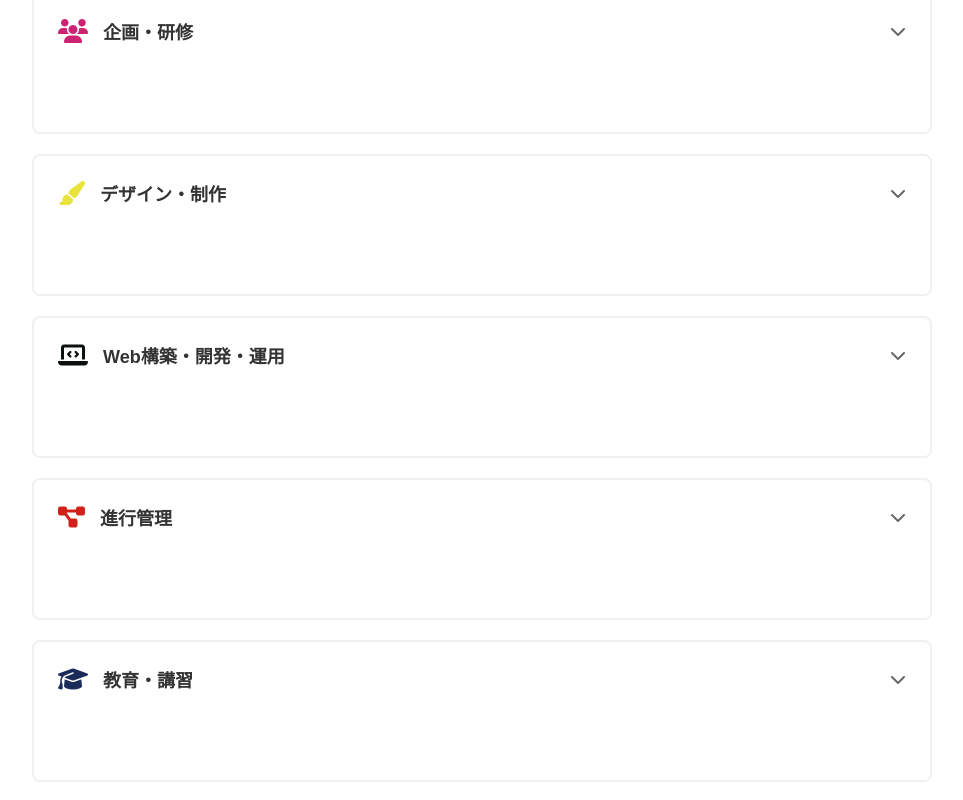
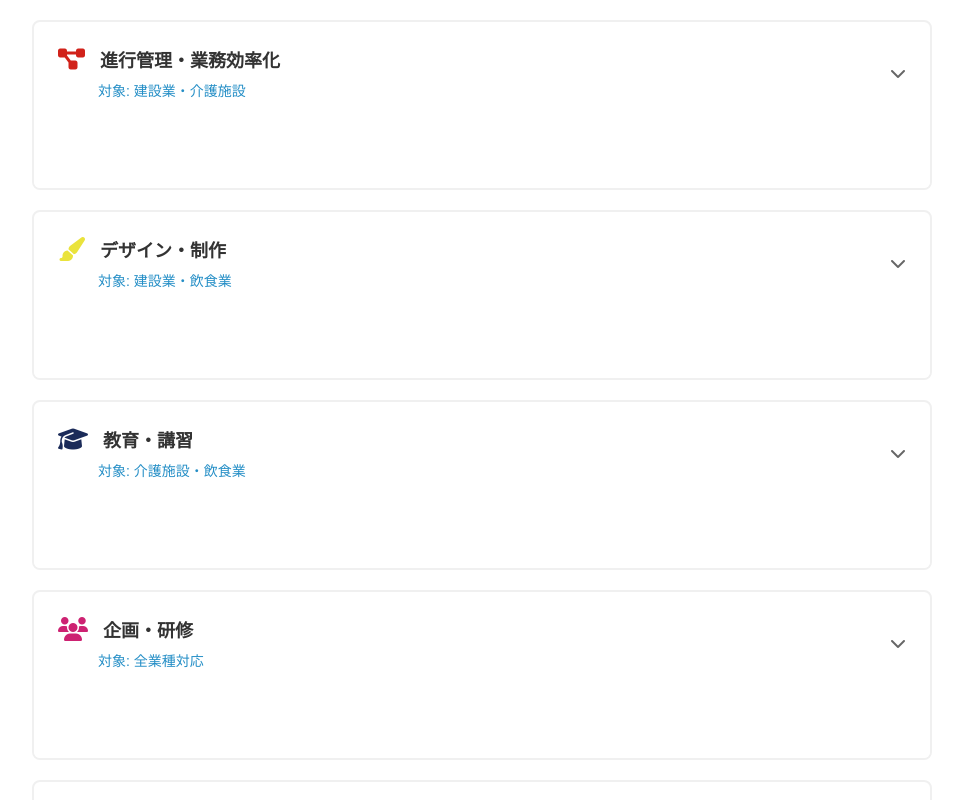
Before and after one commit to tokomaramuki1234/mitsulu-homepage, a Next.js app: page / in a window 1280 px wide. Shown: the part 6840-7640 px from the top of the page, without its empty margins (158-1121 px from the left). Built offline with nearby package versions, Linux system fonts and the light colour scheme.

Commit message:
feat: Update ConcernsSection with industry prioritization and homepage terminology (Phase 6)

```diff
--- a/components/ConcernsSection.tsx
+++ b/components/ConcernsSection.tsx
@@ -4,11 +4,95 @@ import styles from '../styles/Home.module.css';
 import SectionCta from './SectionCta';
 
 const concernsData = [
+  // 優先業種（建設業・介護施設・飲食業）の悩みを上位に配置
+  {
+    id: 'web',
+    icon: 'fas fa-laptop-code',
+    color: '#0A0F0F', // セミメインカラー：Black
+    title: 'ホームページ構築・運用',
+    industry: '建設業・飲食業',
+    items: [
+      'ホームページを作りたい。自分だけのメールアドレスがほしい。',
+      'ホームページを作ったが、全く問い合わせが来ない。',
+      'ホームページの更新方法が分からず放置している。',
+      'SNSで情報発信したいが、やり方が分からない。',
+      'ホームページのアクセス解析をしたいが、Google Analyticsが難しい。',
+      'メールマガジンやニュースレターを始めたい。',
+      'SNS広告を出したいが、運用方法が分からない。',
+      'ECサイトを立ち上げたいが、どのプラットフォームがいいか分からない。'
+    ]
+  },
+  {
+    id: 'management',
+    icon: 'fas fa-diagram-project',
+    color: '#D1221A', // サブカラー：Red
+    title: '進行管理・業務効率化',
+    industry: '建設業・介護施設',
+    items: [
+      '紙ベースで顧客管理をしているが、効率が悪い。システム化したい。',
+      '見積書作成に時間がかかりすぎている。テンプレート化したい。',
+      '過去の顧客データが埋もれていて活用できていない。',
+      'プロジェクトの進行管理が苦手。外部の目が欲しい。',
+      '業務フローを整理したいが、どこから手をつければいいか分からない。',
+      '社内マニュアルを作りたいが、時間がない。',
+      '働き方改革を進めたいが、何から始めればいいか分からない。',
+      '複数の外注先との調整が大変。まとめて任せたい。'
+    ]
+  },
+  {
+    id: 'design',
+    icon: 'fas fa-paint-brush',
+    color: '#EAE33C', // メインカラー：Yellow
+    title: 'デザイン・制作',
+    industry: '建設業・飲食業',
+    items: [
+      'チラシや名刺のデザインを頼みたいが、どこに頼めばいいか分からない。',
+      '名刺とホームページのデザインがバラバラで統一感がない。',
+      '会社案内のパンフレットを作りたい。',
+      'イベントのポスターやフライヤーを作りたい。',
+      'ロゴマークを作りたいが、デザイナーへの伝手がない。',
+      'ブランドイメージを統一したいが、どうすればいいか分からない。',
+      '商品・サービスの魅力を伝える動画を作りたい。'
+    ]
+  },
+  {
+    id: 'education',
+    icon: 'fas fa-graduation-cap',
+    color: '#1B2B59', // サブカラー：Navy
+    title: '教育・講習',
+    industry: '介護施設・飲食業',
+    items: [
+      'パソコン、スマホの操作が分からない。もっと上手に使いたい。',
+      'Excelやパワポの使い方を教えてほしい。',
+      'AIツールを仕事に活かしたいが、どこから始めればいいか分からない。',
+      'スタッフのITリテラシーが低く、デジタル化が進まない。',
+      '動画編集を覚えたいが、独学では難しい。',
+      'デザインソフト（Adobe Photoshop、Illustrator、Premiere proなど）を使えるようになりたい。',
+      '日本語教育のプログラムを用意したい。',
+      '外国人スタッフとのコミュニケーションがうまくいかない。',
+      'タブレットを授業で使いたいが、設定が分からない。'
+    ]
+  },
+  {
+    id: 'planning',
+    icon: 'fas fa-users',
+    color: '#CD2272', // メインカラー：Magenta
+    title: '企画・研修',
+    industry: '全業種対応',
+    items: [
+      '新人研修のプログラムを作りたいが、ノウハウがない。',
+      'チームビルディングのイベントを企画したい。',
+      '社員のモチベーションを上げる施策を考えたい。',
+      '採用活動を強化したいが、アピール方法が分からない。',
+      '後継者育成のプログラムを作りたい。'
+    ]
+  },
   {
     id: 'facilitation',
     icon: 'fas fa-microphone',
     color: '#248EC6', // メインカラー：Cyan
     title: 'ファシリテーション',
+    industry: '全業種対応',
     items: [
       '会議がいつも長引いて結論が出ない。進行を任せたい。',
       '社内のコミュニケーションが希薄。活性化させたい。',
@@ -18,81 +102,11 @@ const concernsData = [
     ]
   },
   {
-    id: 'planning',
-    icon: 'fas fa-users',
-    color: '#CD2272', // メインカラー：Magenta
-    title: '企画・研修',
-    items: [
-      '新人研修のプログラムを作りたいが、ノウハウがない。',
-      'チームビルディングのイベントを企画したい。',
-      '社員のモチベーションを上げる施策を考えたい。',
-      '採用活動を強化したいが、アピール方法が分からない。',
-      '後継者育成のプログラムを作りたい。'
-    ]
-  },
-  {
-    id: 'design',
-    icon: 'fas fa-paint-brush',
-    color: '#EAE33C', // メインカラー：Yellow
-    title: 'デザイン・制作',
-    items: [
-      'チラシや名刺のデザインを頼みたいが、どこに頼めばいいか分からない。',
-      '会社案内のパンフレットを作りたい。',
-      'イベントのポスターやフライヤーを作りたい。',
-      'ロゴマークを作りたいが、デザイナーへの伝手がない。',
-      'ブランドイメージを統一したいが、どうすればいいか分からない。',
-      '商品・サービスの魅力を伝える動画を作りたい。'
-    ]
-  },
-  {
-    id: 'web',
-    icon: 'fas fa-laptop-code',
-    color: '#0A0F0F', // セミメインカラー：Black
-    title: 'Web構築・開発・運用',
-    items: [
-      'ホームページを作りたい。自分だけのメールアドレスがほしい。',
-      'Webサイトの更新方法が分からず放置している。',
-      'SNSで情報発信したいが、やり方が分からない。',
-      'Webサイトのアクセス解析をしたいが、Google Analyticsが難しい。',
-      'メールマガジンやニュースレターを始めたい。',
-      'SNS広告を出したいが、運用方法が分からない。',
-      'ECサイトを立ち上げたいが、どのプラットフォームがいいか分からない。'
-    ]
-  },
-  {
-    id: 'management',
-    icon: 'fas fa-diagram-project',
-    color: '#D1221A', // サブカラー：Red
-    title: '進行管理',
-    items: [
-      'プロジェクトの進行管理が苦手。外部の目が欲しい。',
-      '業務フローを整理したいが、どこから手をつければいいか分からない。',
-      '社内マニュアルを作りたいが、時間がない。',
-      '働き方改革を進めたいが、何から始めればいいか分からない。',
-      '複数の外注先との調整が大変。まとめて任せたい。'
-    ]
-  },
-  {
-    id: 'education',
-    icon: 'fas fa-graduation-cap',
-    color: '#1B2B59', // サブカラー：Navy
-    title: '教育・講習',
-    items: [
-      'パソコン、スマホの操作が分からない。もっと上手に使いたい。',
-      'Excelやパワポの使い方を教えてほしい。',
-      'AIツールを仕事に活かしたいが、どこから始めればいいか分からない。',
-      '動画編集を覚えたいが、独学では難しい。',
-      'デザインソフト（Adobe Photoshop、Illustrator、Premiere proなど）を使えるようになりたい。',
-      '日本語教育のプログラムを用意したい。',
-      '外国人スタッフとのコミュニケーションがうまくいかない。',
-      'タブレットを授業で使いたいが、設定が分からない。'
-    ]
-  },
-  {
     id: 'experience',
     icon: 'fas fa-mountain',
     color: '#208B3B', // サブカラー：Green
     title: '体験サポート',
+    industry: '全業種対応',
     items: [
       '地域イベントを企画したいが、何から始めればいいか分からない。',
       '観光ツアーを企画したいが、ノウハウがない。',
@@ -135,8 +149,15 @@ const ConcernsSection = () => {
                 aria-expanded={openAccordion === category.id}
                 onClick={() => toggleAccordion(category.id)}
               >
-                <i className={category.icon} style={{ color: category.color }}></i>
-                <span>{category.title}</span>
+                <div className={styles.accordionHeaderContent}>
+                  <div className={styles.accordionHeaderTitle}>
+                    <i className={category.icon} style={{ color: category.color }}></i>
+                    <span>{category.title}</span>
+                  </div>
+                  {category.industry && (
+                    <span className={styles.accordionIndustry}>対象: {category.industry}</span>
+                  )}
+                </div>
                 <i className={`fas fa-chevron-down ${styles.accordionIcon}`}></i>
               </button>
               <div
--- a/styles/Home.module.css
+++ b/styles/Home.module.css
@@ -631,6 +631,7 @@
   width: 100%;
   display: flex;
   align-items: center;
+  justify-content: space-between;
   gap: 15px;
   padding: 1.5rem;
   min-height: 60px; /* タップ領域最小値（Apple HIG: 44px以上） */
@@ -657,12 +658,33 @@
   background-color: #FAF5EB;
 }
 
-.accordionHeader i:first-child {
+.accordionHeaderContent {
+  flex: 1;
+  display: flex;
+  flex-direction: column;
+  gap: 0.5rem;
+}
+
+.accordionHeaderTitle {
+  display: flex;
+  align-items: center;
+  gap: 15px;
+}
+
+.accordionHeaderTitle i {
   font-size: 1.5rem;
 }
 
-.accordionHeader span {
-  flex: 1;
+.accordionHeaderTitle span {
+  font-size: 1.125rem;
+  font-weight: 600;
+}
+
+.accordionIndustry {
+  font-size: 0.875rem;
+  color: #248EC6;
+  font-weight: 500;
+  padding-left: 2.5rem; /* Align with title text after icon */
 }
 
 .accordionIcon {
```
